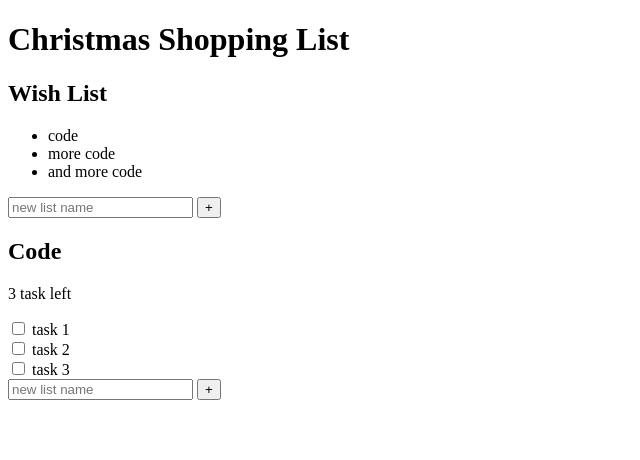
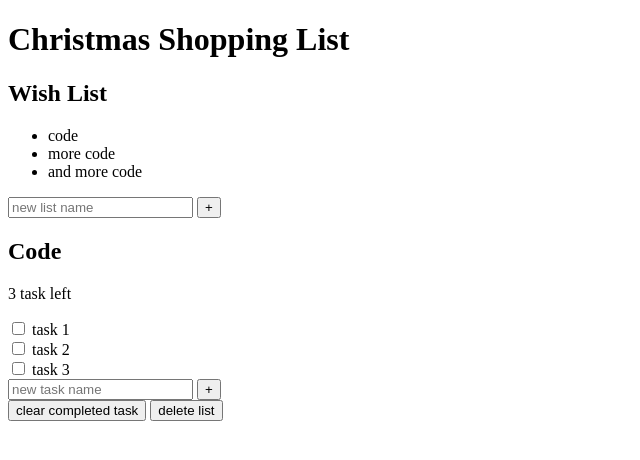
Before and after one commit to Ramona-Saintandre/Christmas-wishlist2019, a plain HTML site: page index.html in a window 1280 px wide. Shown: the whole page, without its empty margins (0-640 px from the left). Drawn offline with Linux system fonts and the light colour scheme.

Commit message:
added clear and delete button

```diff
--- a/index.html
+++ b/index.html
@@ -59,11 +59,14 @@
             </div>
             <div class="new-task-creator">
                 <form action="">
-                    <input type 'text' class="newlist" placeholder="new list name" aria-label="new list name"/>
-                    <button class="button list" aria-label="create new list">+</button>
+                    <input type 'text' class="newlist" placeholder="new task name" aria-label="new task name"/>
+                    <button class="button task" aria-label="create task list">+</button>
                  </form>
             </div>
-            <div class="delete"></div>
+            <div class="delete">
+               <button class="btn delete">clear completed task</button>
+               <button class="btn delete">delete list</button>
+            </div>
 
         </div>
     </div>
```
